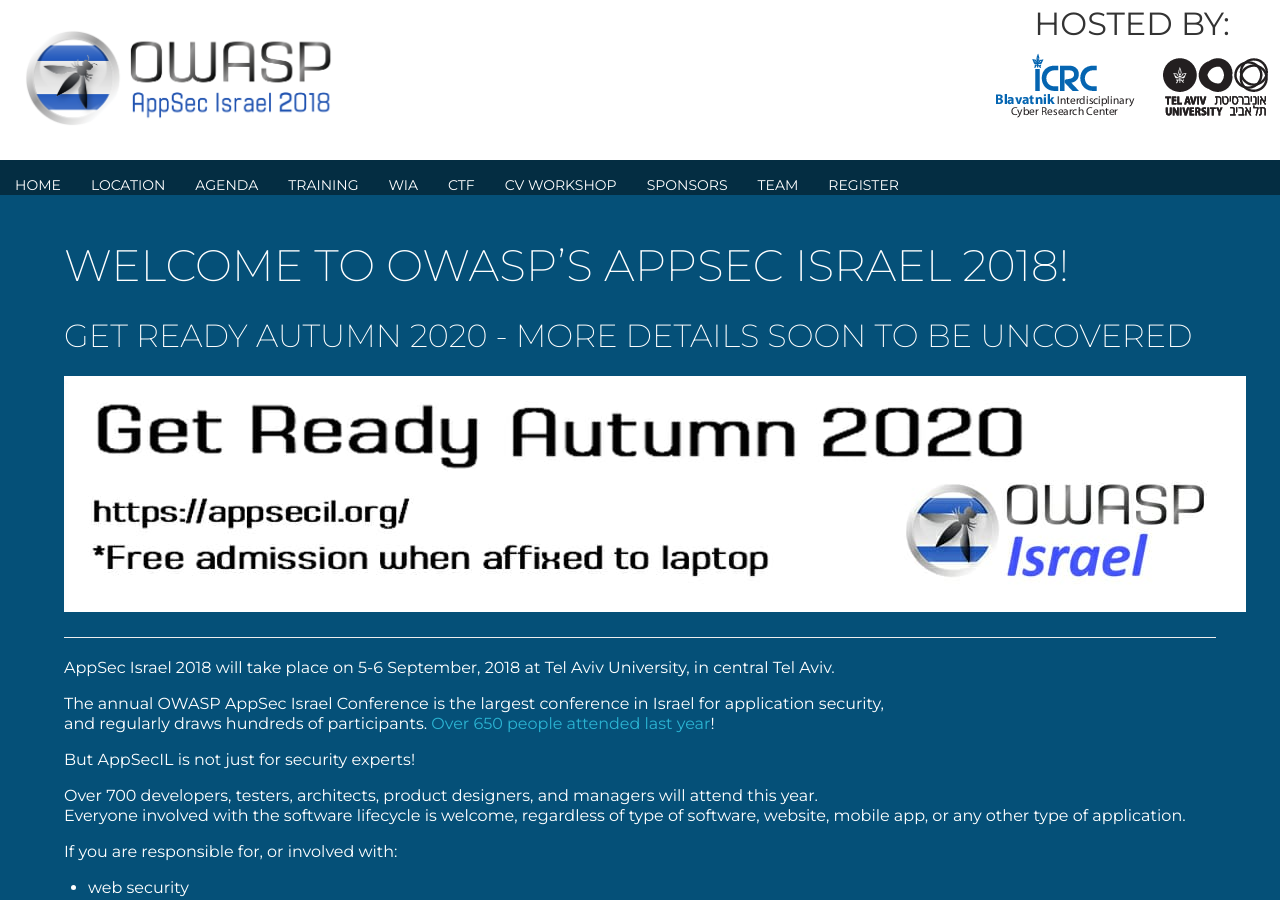
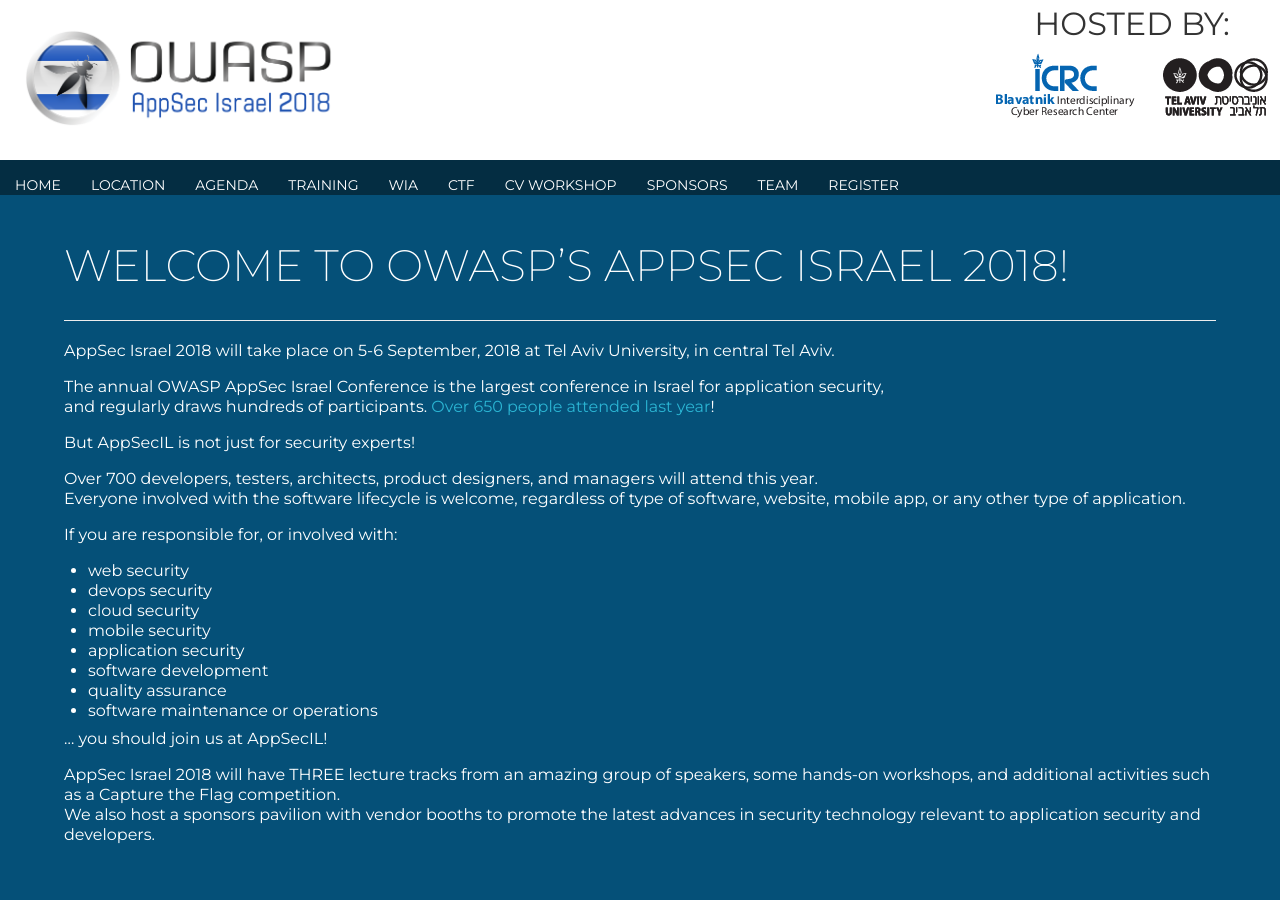
Before and after one commit to OWASP/AppSec-Israel-2018, a Jekyll site: the page built from index.md, in a window 1280 px wide and 900 px high. Built offline with Jekyll 4.4.1, drawn with Linux system fonts in a browser that asks for light colours; our own code applies the rules of GitHub Pages for plain Markdown files.

Commit message:
Revert AppSec2020 advert

```diff
--- a/index.md
+++ b/index.md
@@ -2,9 +2,6 @@
 ---
 
 ## Welcome to OWASP's {{ site.title }}!
-
-### Get Ready Autumn 2020 - more details soon to be uncovered
-<img src="assets/img/sticker2020.jpeg" >
 
 ---
 
```
